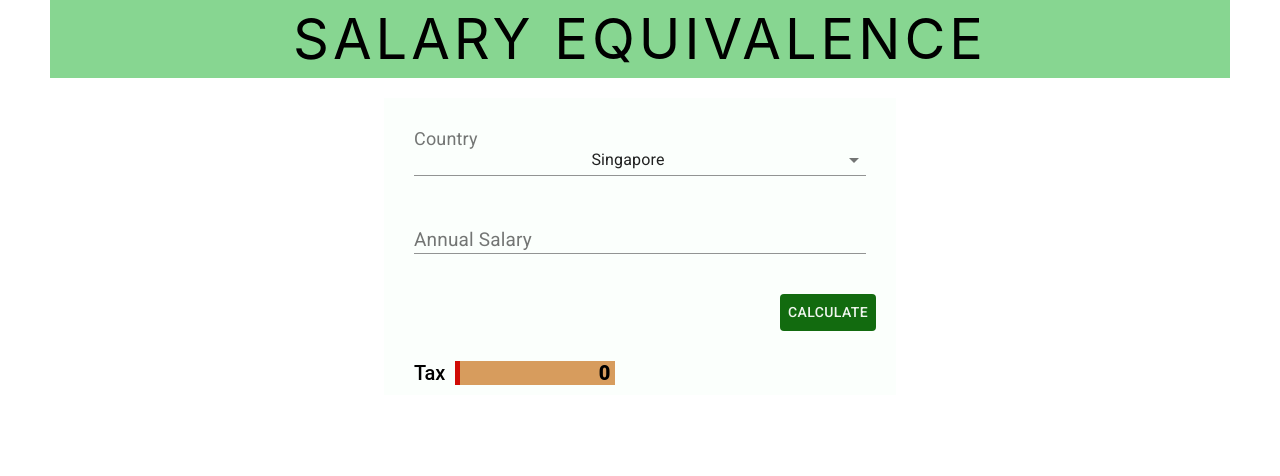
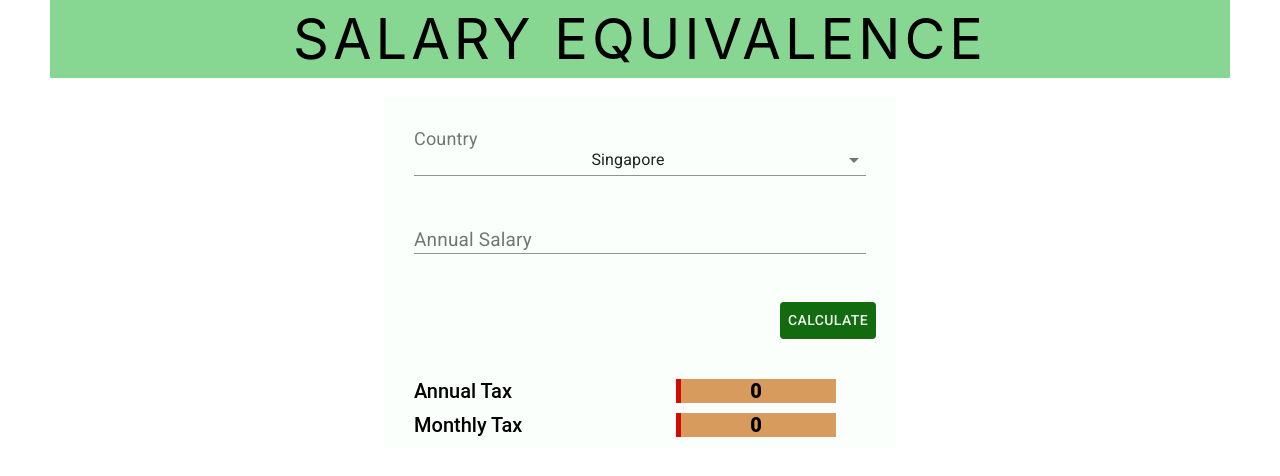
Before and after one commit to mls-ssjblue/salary-equi, a React (Create React App) app in the folder salary-ui/: page / in a window 1280 px wide. Shown: the top 476 px of the page. Built offline with nearby package versions, Linux system fonts and the light colour scheme.

Commit message:
Calculate and display monthly tax,  - Add monthly tax to response of API

```diff
--- a/salary-ui/src/components/Salary.css
+++ b/salary-ui/src/components/Salary.css
@@ -14,8 +14,14 @@
     margin-top: 30px;
     margin-left: 20px;
     display: flex;
+    flex-direction: column;
+
 }
+.result{
+    display: flex;
+    margin-top:10px;
 
+}
 .label {
     margin-right: 10px;
     align-content: start;
@@ -25,7 +31,8 @@
 }
 
 .value {
-    text-align: right;
+    margin-left:auto;
+    margin-right:50px;
     font-family: "Roboto Black";
     font-size: 20px;
     border-left:5px solid green;
--- a/salary-ui/src/components/SalaryCalculation.tsx
+++ b/salary-ui/src/components/SalaryCalculation.tsx
@@ -3,15 +3,16 @@ import './Salary.css'
 import {useState} from "react"
 import {
     Button, FormControl, InputLabel, MenuItem, Select, Input
-} from "@material-ui/core";
-import {makeStyles} from "@material-ui/core/styles";
-import classNames from "classnames";
-import '@fontsource/roboto';
+} from "@material-ui/core"
+import {makeStyles} from "@material-ui/core/styles"
+import classNames from "classnames"
+import '@fontsource/roboto'
 
 export const SalaryCalculation = () => {
     const [salary, setSalary] = useState(0)
     const [country, setCountry] = useState('Singapore')
-    const [tax, setTax] = useState(0)
+    const [annualTax, setAnnualTax] = useState(0)
+    const [monthlyTax, setMonthlyTax] = useState(0)
 
 
     const calculateTax = (country: string, salary: number) => {
@@ -23,16 +24,15 @@ export const SalaryCalculation = () => {
             }
         }).then(response => response.json())
             .then(response => {
-                console.log(response);
-                setTax(response.taxPayable);
-                console.log(tax);
-            });
+                setAnnualTax(response.annualTax)
+                setMonthlyTax(response.monthlyTax)
+            })
 
     }
     const handleChange = (event: any) => {
-        setCountry(event.target.value);
-    };
-    const classes = useStyles();
+        setCountry(event.target.value)
+    }
+    const classes = useStyles()
 
     return (
         <div className="stage">
@@ -64,9 +64,17 @@ export const SalaryCalculation = () => {
                             onClick={() => calculateTax(country, salary)}> Calculate</Button>
                 </div>
                 <div className="results">
+                    <div className="result">
+                        <div className="label">Annual Tax</div>
+                        <div className="value" id="tax">{annualTax}</div>
+                    </div>
+                    <div className="result">
+                        <div className="label">Monthly Tax</div>
 
-                    <div className="label">Tax</div>
-                    <div className="value" id="tax">{tax}</div>
+                        <div className="value" id="tax">{monthlyTax}</div>
+                    </div>
+
+
                 </div>
 
             </div>
@@ -121,14 +129,14 @@ const useStyles = makeStyles(theme => ({
         },
         background: '#126b0f',
         float: "right",
-        marginTop: "20px",
+        marginTop: "28px",
         color: "#f0f6ef",
         '&:hover': {
             background: '#288a3c',
         },
         fontSize: "14px",
     }
-}));
+}))
 
 
 const StyledStage = styled.div`
```
Also changed, not shown: 2 other files (tests, documents, lock files or other folders).
